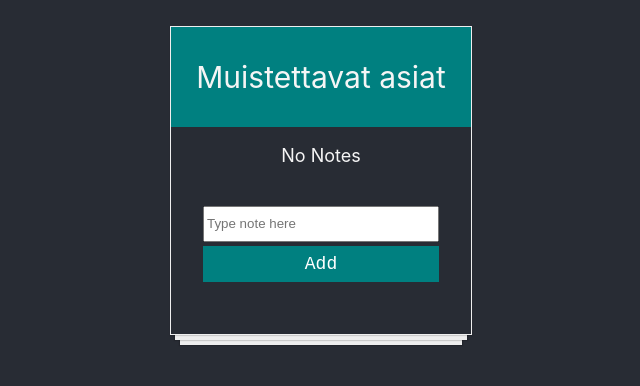
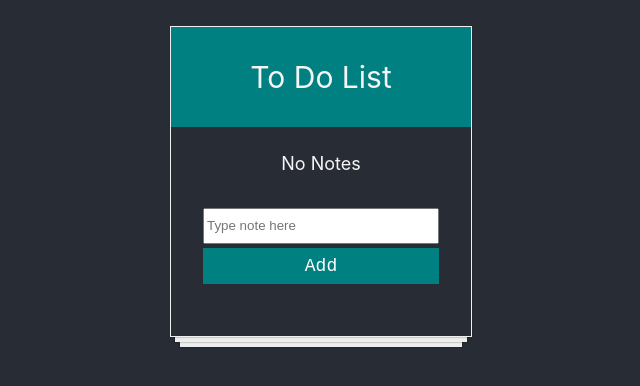
Before and after one commit to saijalatvakangas/notepad, a React (Create React App) app: page / in a window 1280 px wide. Shown: the top 386 px of the page, without its empty margins (319-959 px from the left). Built offline with nearby package versions, Linux system fonts and the light colour scheme.

Commit message:
apply new styles

```diff
--- a/src/components/Header.js
+++ b/src/components/Header.js
@@ -2,7 +2,7 @@ import React from 'react';
 
 function Header() {
   return (
-    <header className="list-header">Muistettavat asiat</header>
+    <header className="list-header">To Do List</header>
   );
 }
 
--- a/src/index.css
+++ b/src/index.css
@@ -23,11 +23,19 @@ body {
     0 20px 1px -9px rgba(0,0,0,0.15);
 }
 
+.todo-list > p {
+  height: 44px;
+  margin: 0;
+  display: flex;
+  align-items: center;
+}
+
 .list-header {
   height: 100px;
   background-color: teal;
   color: whitesmoke;
   width: 100%;
+  margin-bottom: 0.5em;
   font-size: 30px;
   display: flex;
   justify-content: center;
```
